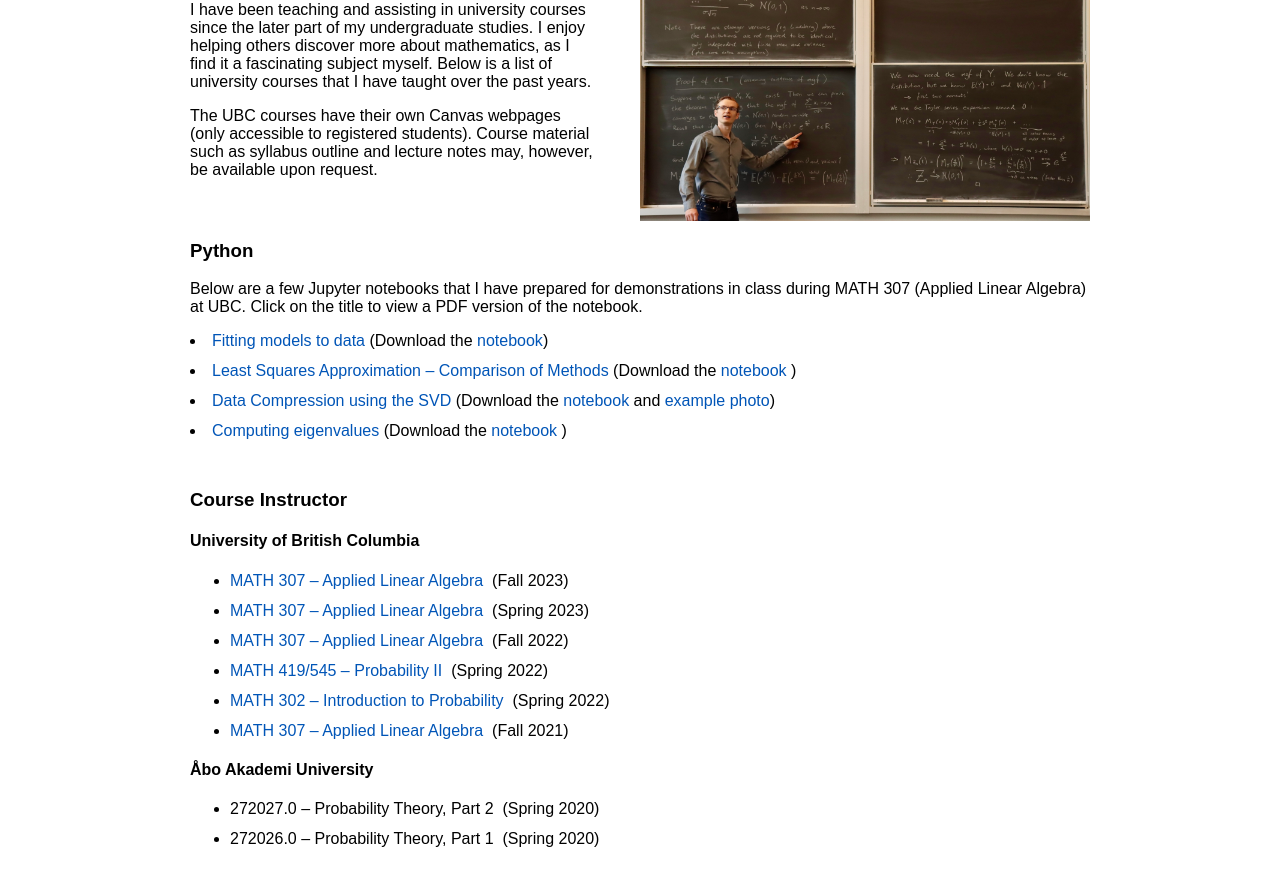
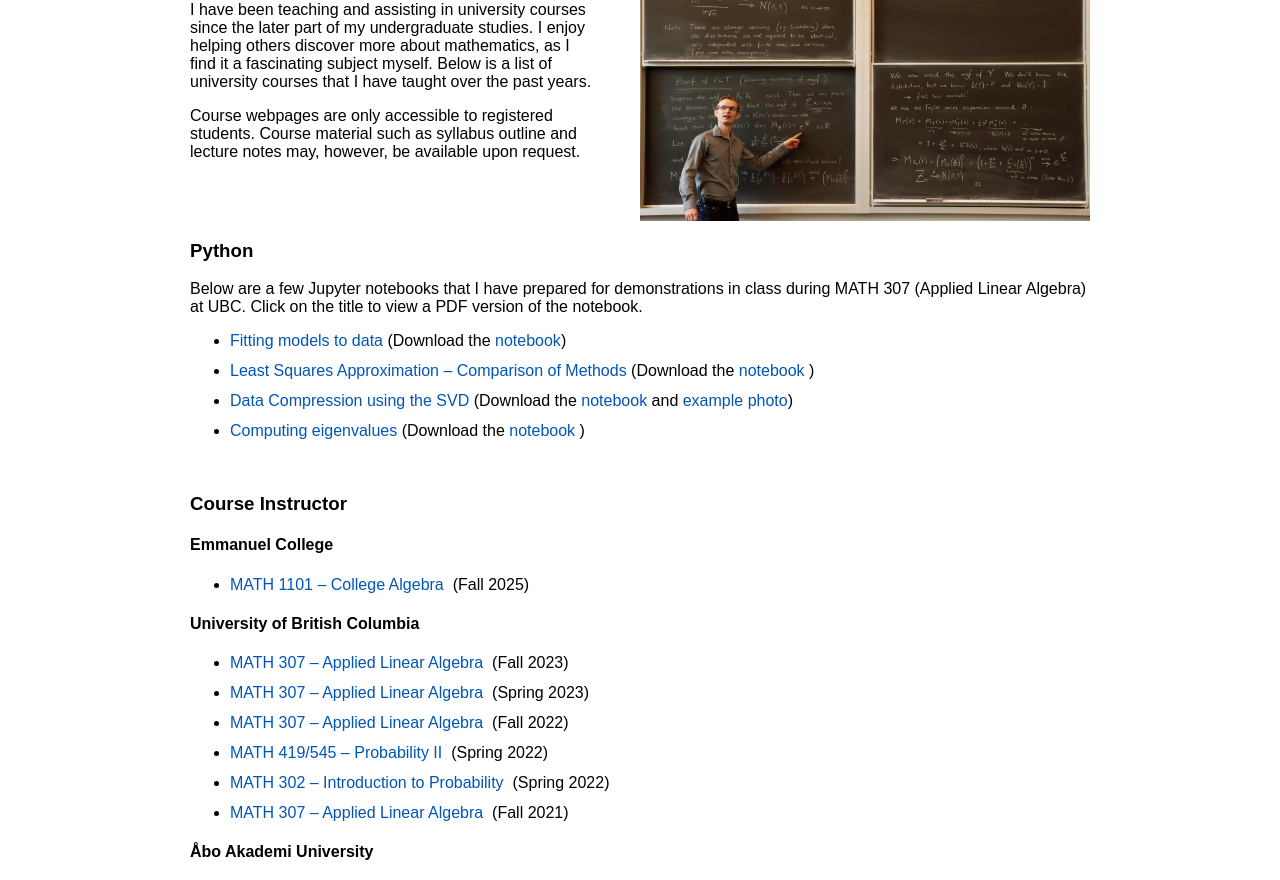
Before and after one commit to davidstenlund/davidstenlund.github.io, a plain HTML site: page teaching.html in a window 1280 px wide. Shown: the part 210-1090 px from the top of the page. Drawn offline with Linux system fonts and the light colour scheme.

Commit message:
Update teaching.html
Added course at Emmanuel College. Updated second paragraph and adjusted layout.

```diff
--- a/teaching.html
+++ b/teaching.html
@@ -40,7 +40,7 @@
 I have been teaching and assisting in university courses since the later part of my undergraduate studies. I enjoy helping others discover more about mathematics, as I find it a fascinating subject myself. Below is a list of university courses that I have taught over the past years.
     </p>
     <p>
-The UBC courses have their own Canvas webpages (only accessible to registered students). Course material such as syllabus outline and lecture notes may, however, be available upon request.
+Course webpages are only accessible to registered students. Course material such as syllabus outline and lecture notes may, however, be available upon request.
     </p>
   </div>
 </div>
@@ -51,6 +51,7 @@ The UBC courses have their own Canvas webpages (only accessible to registered st
 Below are a few Jupyter notebooks that I have prepared for demonstrations in class during MATH 307 (Applied Linear Algebra) at UBC. Click on the title to view a PDF version of the notebook.
 </p>
 
+<ul>
 <li> <a href="files/jupyter/fitting-models-print.pdf">Fitting models to data</a>
 (Download the <a href="files/jupyter/fitting-models.ipynb" download="fitting-models.ipynb">notebook</a>)
 </li>
@@ -63,10 +64,16 @@ Below are a few Jupyter notebooks that I have prepared for demonstrations in cla
 <li> <a href="files/jupyter/computing-eigenvalues-print.pdf">Computing eigenvalues</a>
 (Download the <a href="files/jupyter/computing-eigenvalues.ipynb" download="computing-eigenvalues.ipynb"> notebook </a>)
 </li>
+</ul>
 
 <br>
 
 <h3>Course Instructor</h3>
+
+<h4>Emmanuel College</h4>
+<ul>
+<li> <a href="https://eclearn.emmanuel.edu/courses/7669199">MATH 1101 – College Algebra</a>  (Fall 2025) </li>
+</ul>
 
 <h4>University of British Columbia</h4>
 <ul>
```
